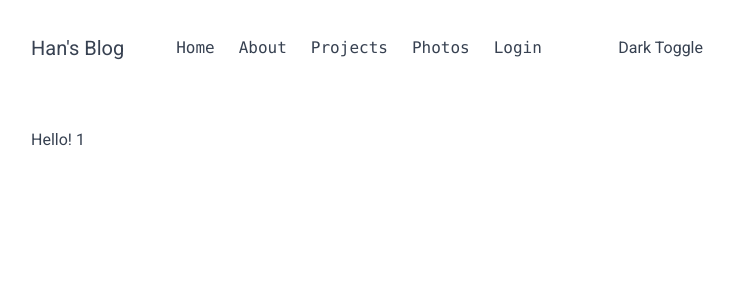
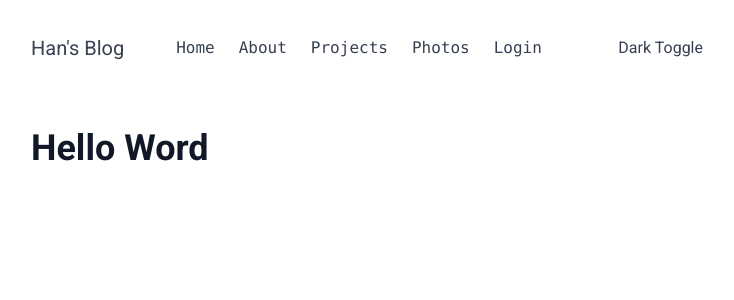
Before and after one commit to hanlee0519-ko/fehanlee_blog, a Next.js app: page /blog/1 in a window 1280 px wide. Shown: the top 300 px of the page, without its empty margins (273-1007 px from the left). Built offline with nearby package versions, Linux system fonts and the light colour scheme.

Commit message:
Adding MDXRemote in Project

```diff
--- a/package.json
+++ b/package.json
@@ -15,6 +15,7 @@
     "@next/mdx": "^15.1.6",
     "@types/mdx": "^2.0.13",
     "next": "15.1.2",
+    "next-mdx-remote": "^5.0.0",
     "react": "^19.0.0",
     "react-dom": "^19.0.0"
   },
--- a/src/app/blog/[slug]/page.tsx
+++ b/src/app/blog/[slug]/page.tsx
@@ -1,4 +1,5 @@
 import type { Metadata, ResolvingMetadata } from "next";
+import { MDXRemote } from "next-mdx-remote/rsc";
 
 type Props = {
   params: Promise<{ slug: string }>;
@@ -28,5 +29,9 @@ export default async function BlogPage({
   params: Promise<{ slug: string }>;
 }) {
   const slug = (await params).slug;
-  return <>Hello! {slug}</>;
+  return (
+    <article className="prose dark:prose-invert">
+      <MDXRemote source={"# Hello Word"} />
+    </article>
+  );
 }
```
Also changed, not shown: 1 other file (tests, documents, lock files or other folders).
